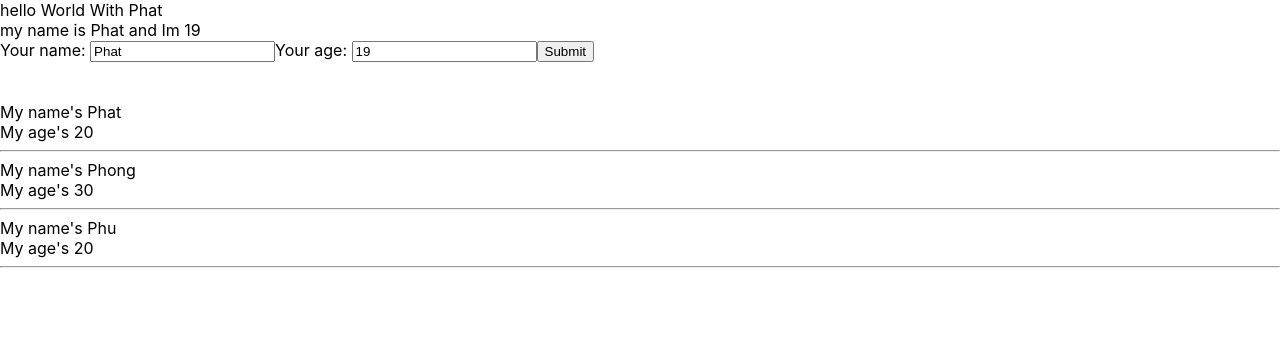
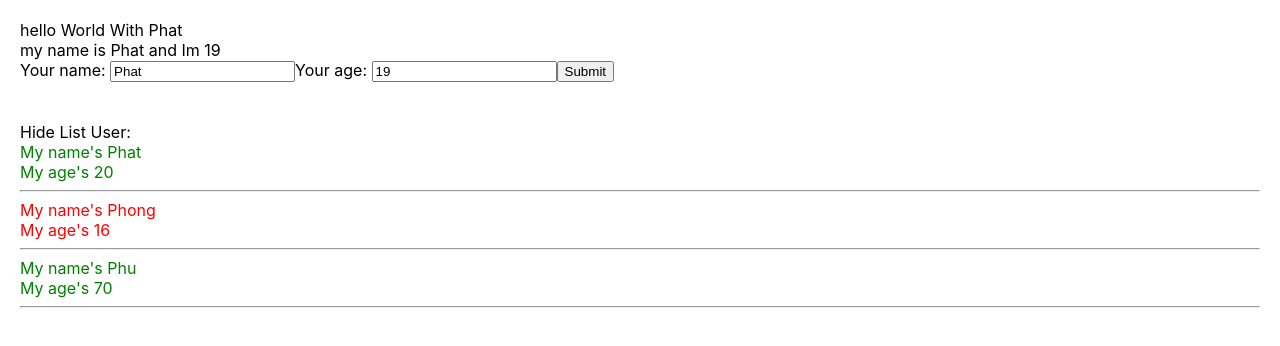
Before and after one commit to PhatTapCode/LearnReactJS, a React (Create React App) app: page / in a window 1280 px wide. Shown: the top 346 px of the page. Built offline with nearby package versions, Linux system fonts and the light colour scheme.

Commit message:
Sử dụng câu điều kiện check và show hide

```diff
--- a/src/App.css
+++ b/src/App.css
@@ -1,14 +1,23 @@
+.red {
+  color: red;
+}
+
+.green {
+  color: green;
+}
+
 body {
+  padding: 20px;
   margin: 0;
-  font-family: -apple-system, BlinkMacSystemFont, 'Segoe UI', 'Roboto', 'Oxygen',
-    'Ubuntu', 'Cantarell', 'Fira Sans', 'Droid Sans', 'Helvetica Neue',
+  font-family: -apple-system, BlinkMacSystemFont, "Segoe UI", "Roboto", "Oxygen",
+    "Ubuntu", "Cantarell", "Fira Sans", "Droid Sans", "Helvetica Neue",
     sans-serif;
   -webkit-font-smoothing: antialiased;
   -moz-osx-font-smoothing: grayscale;
 }
 
 code {
-  font-family: source-code-pro, Menlo, Monaco, Consolas, 'Courier New',
+  font-family: source-code-pro, Menlo, Monaco, Consolas, "Courier New",
     monospace;
 }
 
--- a/src/components/DisplayInfo.js
+++ b/src/components/DisplayInfo.js
@@ -1,14 +1,37 @@
 import React from "react";
 
 class DisplayInfo extends React.Component {
+  state = {
+    isShowListUser: true,
+  };
+
+  handleShowHide = () => {
+    this.setState({
+      isShowListUser: !this.state.isShowListUser,
+    });
+  };
+
   render() {
     const { listUsers } = this.props;
     //props => viết tắt properties truyền dữ liệu từ cha sang con
     return (
       <div>
+        <div>
+          <span
+            onClick={() => {
+              this.handleShowHide();
+            }}
+          >
+            {this.state.isShowListUser === true
+              ? "Hide List User:"
+              : "Show list User"}
+          </span>
+        </div>
+        {this.state.isShowListUser && (
+          <div>
             {listUsers.map((user) => {
               return (
-            <div key={user.id}>
+                <div key={user.id} className={user.age > 18 ? "green" : "red"}>
                   <div>My name's {user.name}</div>
                   <div>My age's {user.age}</div>
                   <hr />
@@ -16,6 +39,8 @@ class DisplayInfo extends React.Component {
               );
             })}
           </div>
+        )}
+      </div>
     );
   }
 }
--- a/src/components/Mycomponent.js
+++ b/src/components/Mycomponent.js
@@ -17,12 +17,12 @@ class Mycomponent extends React.Component {
       {
         id: 2,
         name: "Phong",
-        age: 30,
+        age: 16,
       },
       {
         id: 3,
         name: "Phu",
-        age: 20,
+        age: 70,
       },
     ],
   };
--- a/src/index.js
+++ b/src/index.js
@@ -1,16 +1,18 @@
-import React from 'react';
-import ReactDOM from 'react-dom/client';
-import App from './App';
-import reportWebVitals from './reportWebVitals';
-import { Provider } from 'react-redux';
-import store from './redux/store';
+import React from "react";
+import ReactDOM from "react-dom/client";
+import App from "./App";
+import reportWebVitals from "./reportWebVitals";
+import { Provider } from "react-redux";
+import store from "./redux/store";
 
-const root = ReactDOM.createRoot(document.getElementById('root'));
+const root = ReactDOM.createRoot(document.getElementById("root"));
 root.render(
   <Provider store={store}>
-    <React.StrictMode>
+    {/* <React.StrictMode>
       <App />
-    </React.StrictMode>
+    </React.StrictMode> */}
+
+    <App />
   </Provider>
 );
 
```
Lines whose indentation alone changed are shown as unchanged.
